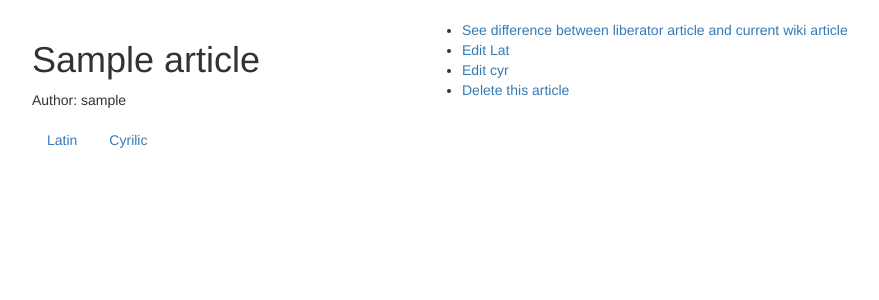
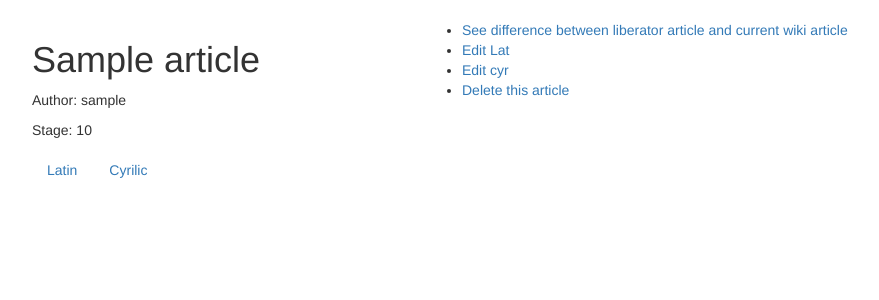
Before and after one commit to libreoss/liberator-api, a Django app: page /manager/articles/1 in a window 1280 px wide. Shown: the part 72-372 px from the top of the page, without its empty margins (38-917 px from the left). Run offline with Django 3.2, Linux system fonts and the light colour scheme; tables that the repository leaves empty hold one stand-in row (values such as "Sample post"); some libraries are stand-ins or nearby versions.

Commit message:
Stage information

```diff
--- a/article_manager/templates/article_view.html
+++ b/article_manager/templates/article_view.html
@@ -8,6 +8,7 @@
 <h1>{{article.name}} </h1>
 
 <p>Author: {{article.author}}</p>
+<p>Stage: {{article.stage}}</p>
 </div>
 <div class="col-sm-8">
 
```
